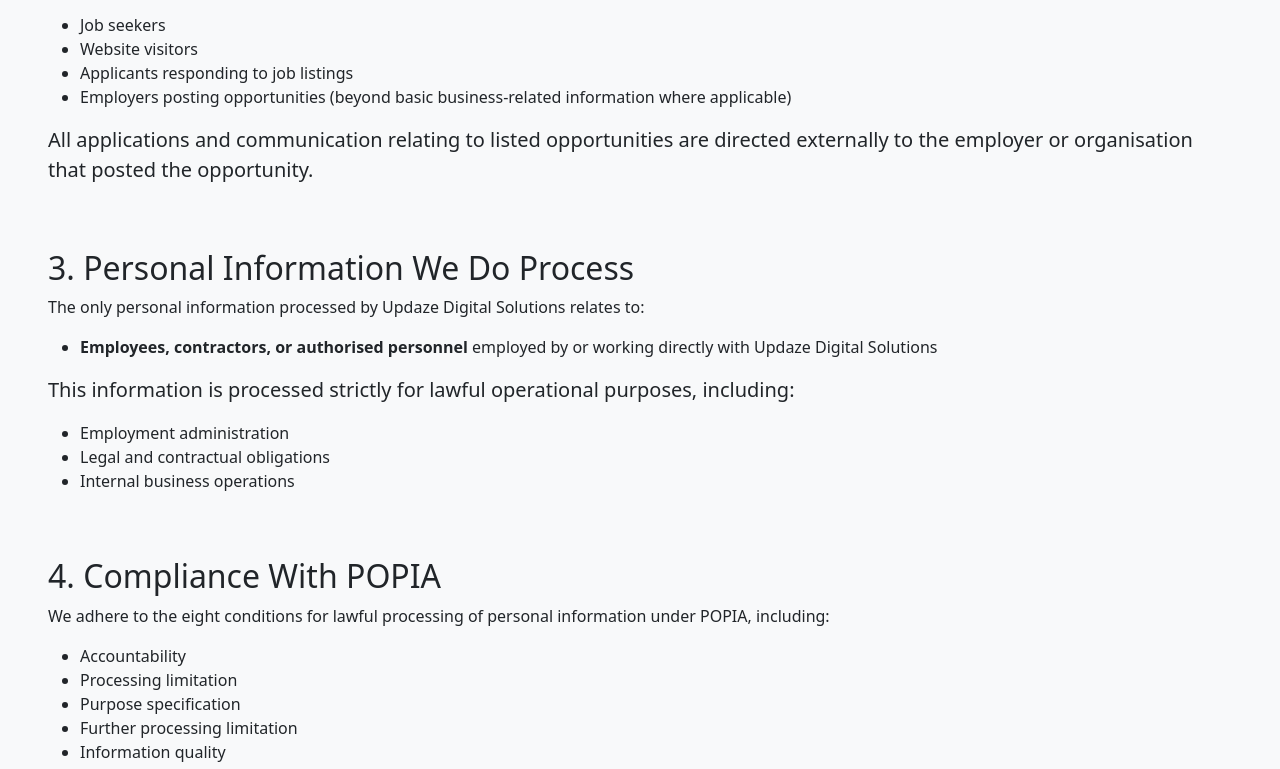
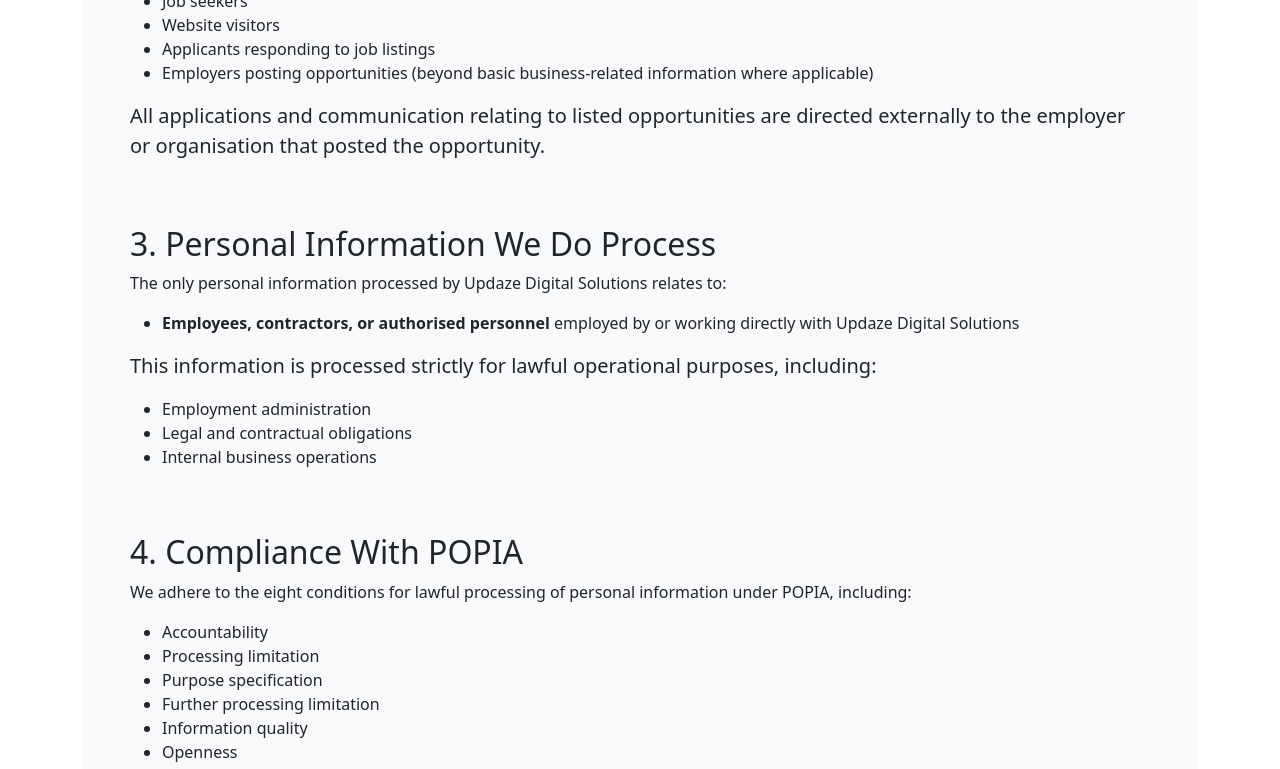
Before and after one commit to updazenews/jobs, a plain HTML site: page privacy-policy.html in a window 1280 px wide. Shown: the part 640-1409 px from the top of the page. Drawn offline with nearby package versions, Linux system fonts and the light colour scheme.

```diff
--- a/privacy-policy.html
+++ b/privacy-policy.html
@@ -30,7 +30,7 @@
 
 <body>
 
-    <Div class="conainer my-5" id="AboutUs">
+    <Div class="container" id="AboutUs">
         <div class="p-5 bg-body-tertiary rounded-3">
             <h1 class="text-body-emphasis text-center">Privacy Policy</h1>
             <p>Sebenza Portal (“we”, “our”, or “us”) is a sub-division of <strong> Digital Solutions</strong>. We are committed to protecting privacy, transparency, and lawful processing of information in accordance with the <strong>Constitution of the Republic of South Africa</strong> and <strong>the Protection of Personal Information Act, 4 of 2013 (POPIA)</strong>.<br/>This Privacy Policy explains how information is handled on our platform.</p>
```
